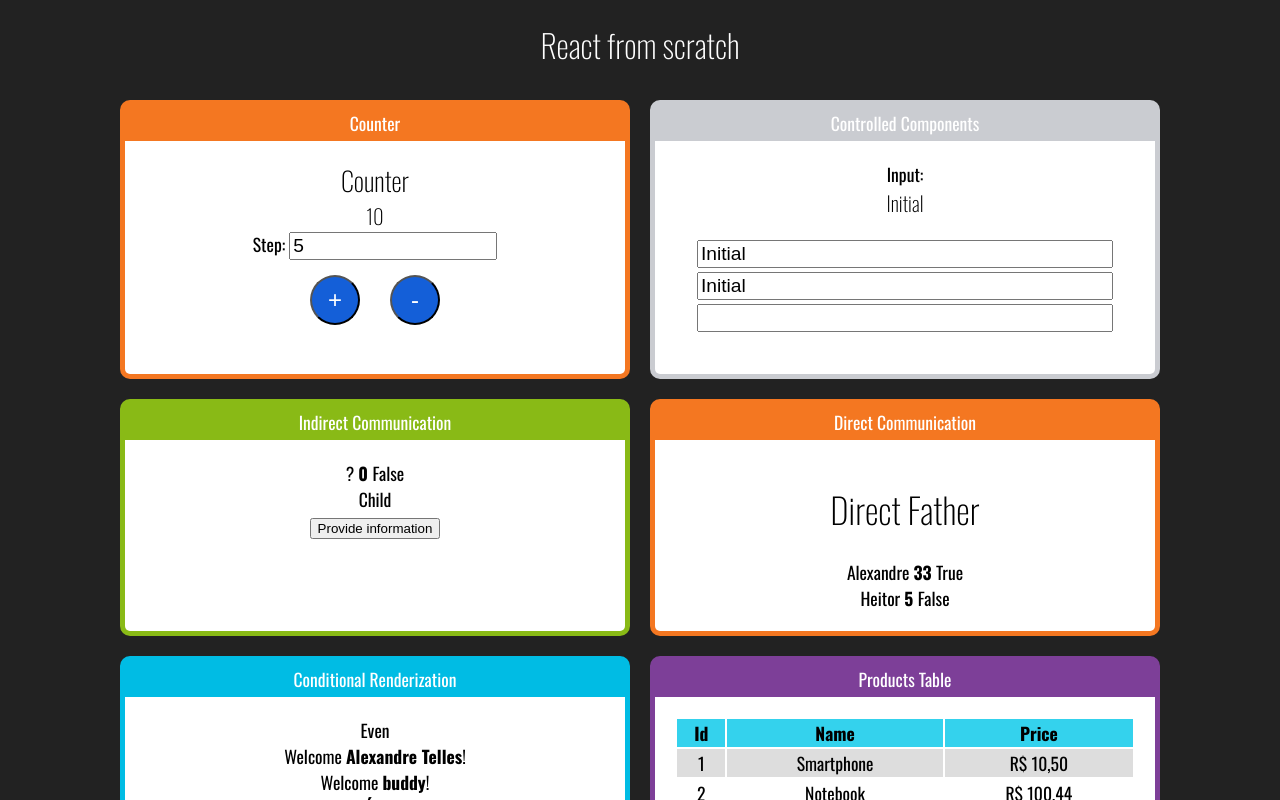
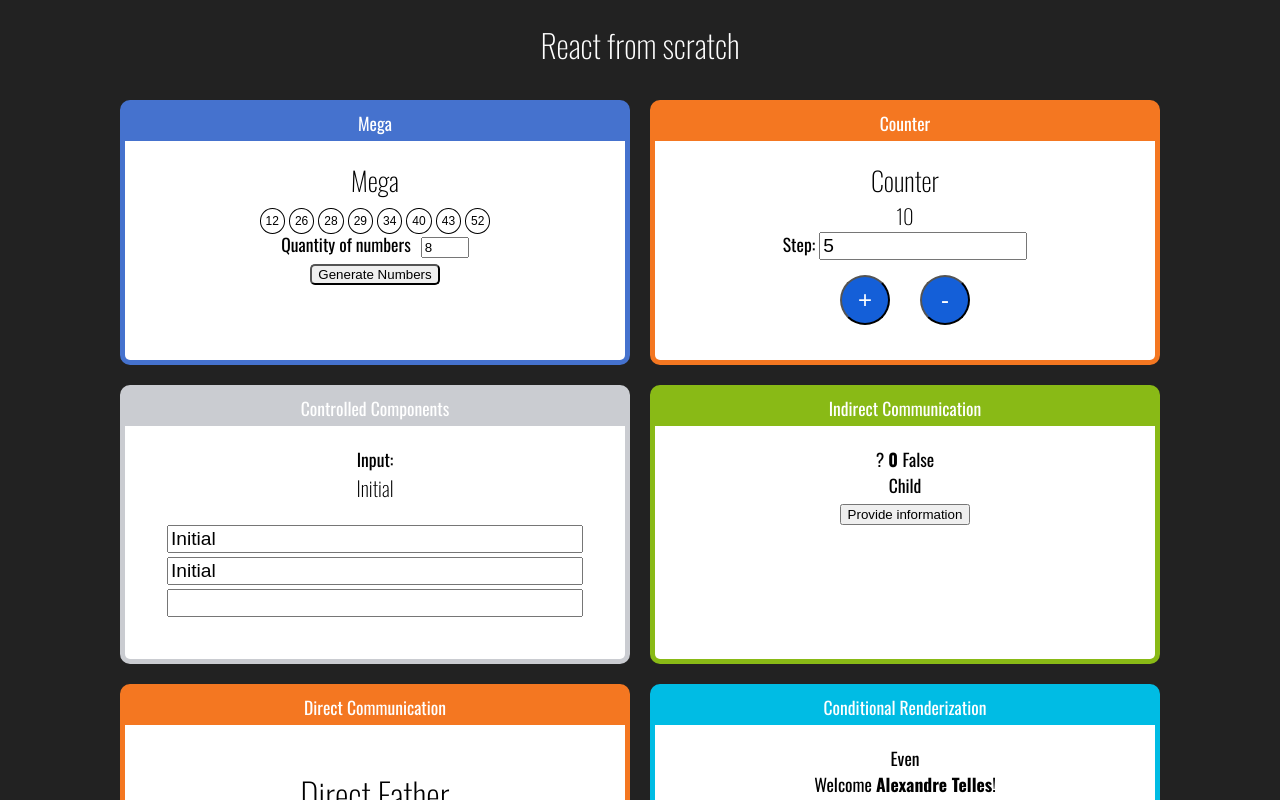
Before and after one commit to alentr/react-course, a React (Create React App) app in the folder fundamentos-react/: page / in a window 1280 px wide. Shown: the top 800 px of the page. Built offline with nearby package versions, Linux system fonts and the light colour scheme.

Commit message:
Mega component

```diff
--- a/fundamentos-react/src/App.jsx
+++ b/fundamentos-react/src/App.jsx
@@ -16,23 +16,27 @@ import DirectFather from './components/communication/DirectFather';
 import IndirectFather from './components/communication/IndirectFather';
 import Input from './components/form/Input';
 import Counter from './components/counter/Counter';
+import Mega from './components/mega/Mega';
 
 const App = (props) => {
     return (
         <div className="App">
             <h1>React from scratch</h1>
             <div className="Cards">
+                <Card title="Mega" color="#4572ce">
+                    <Mega quantity={8} />
+                </Card>
                 <Card title="Counter" color="#f47721">
                     <Counter initialNumber={10} />
                 </Card>
                 <Card title="Controlled Components" color="#caccd1">
-                    <Input/>
+                    <Input />
                 </Card>
                 <Card title="Indirect Communication" color="#89ba16">
-                    <IndirectFather/>
+                    <IndirectFather />
                 </Card>
                 <Card title="Direct Communication" color="#f47721">
-                    <DirectFather/>
+                    <DirectFather />
                 </Card>
                 <Card title="Conditional Renderization" color="#00bce4">
                     <EvenOrOdd number={20} />
--- /dev/null
+++ b/fundamentos-react/src/components/mega/Mega.css
@@ -0,0 +1,24 @@
+.Mega label {
+    margin-right: 10px;
+}
+
+.Mega input {
+    width: 40px;
+}
+
+.Mega button {
+    border-radius: 5px;
+}
+
+.Mega .Circle {
+    border-radius: 50%;
+    border: 1px solid #000;
+    width: 34px;
+    line-height: 34px;
+    padding: 5px;
+    background: #fff;
+    color: #000;
+    text-align: center;
+    font: 12px Arial, sans-serif;
+    margin: 2px;
+}
--- /dev/null
+++ b/fundamentos-react/src/components/mega/Mega.jsx
@@ -0,0 +1,71 @@
+import './Mega.css';
+
+import { useState } from 'react';
+
+const Mega = (props) => {
+    const { quantity } = props;
+
+    const [qtt, setQuantity] = useState(quantity || 6);
+    const initialNumbers = generateNumbers(quantity);
+    const [numbers, setNumbers] = useState(initialNumbers);
+
+    function generateNumbers(quantity) {
+        let min = 1;
+        let max = 60;
+        const numbers = Array(quantity)
+            .fill(0)
+            .reduce((nums) => {
+                const number = generateUniqueNumber(min, max, nums);
+
+                return [...nums, number];
+            }, [])
+            .sort((n1, n2) => n1 - n2);
+        return numbers;
+
+    }
+
+    function generateUniqueNumber(min, max, array) {
+        let number = parseInt(Math.random() * (max + 1 - min) + min);
+
+        if (array.includes(number)) {
+            return generateUniqueNumber(min, max, array);
+        }
+
+        return number;
+    }
+
+    function getNumbers(numbers) {
+        return numbers.map((n, i) => {
+            return (
+                <span className='Circle'>{n}</span>
+            )
+        })
+    }
+
+    return (
+        <div className='Mega'>
+            <h2>Mega</h2>
+            <h3>{getNumbers(numbers)}</h3>
+            <div>
+                <label>Quantity of numbers</label>
+                <input
+                    min="6"
+                    max="15"
+                    type="number"
+                    value={qtt}
+                    onChange={e => {
+                        setQuantity(+e.target.value)
+                        setNumbers(generateNumbers(+e.target.value))
+                    }}
+                />
+            </div>
+            <button onClick={_ => setNumbers(generateNumbers(qtt))}>
+                Generate Numbers
+            </button>
+        </div>
+    );
+}
+
+
+
+export default Mega;
```
